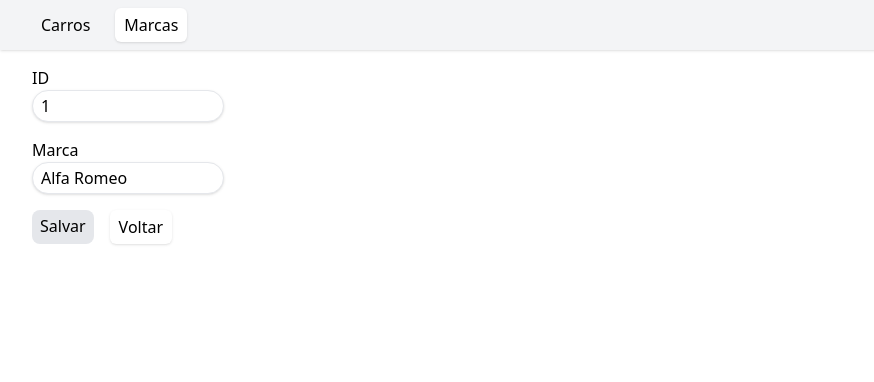
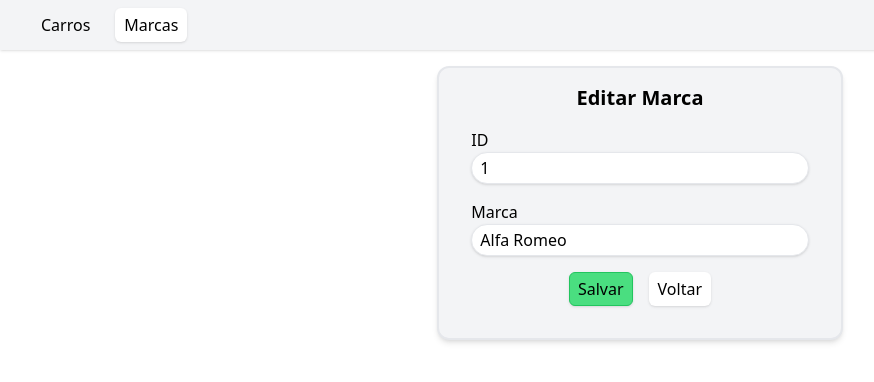
Before and after one commit to Lima2006/car-management-app, a Next.js app: page /marcas/editar/1 in a window 1280 px wide. Shown: the top 382 px of the page, without its empty margins (0-874 px from the left). Built offline with nearby package versions, Linux system fonts and the light colour scheme; data requests are answered from the project's data file.

Commit message:
feat: visual modification center form, add background and more

```diff
--- a/src/components/molecules/brand-form.tsx
+++ b/src/components/molecules/brand-form.tsx
@@ -31,13 +31,19 @@ const BrandForm: React.FC<BrandFormProps> = ({
   };
 
   return (
-    <form onSubmit={(e) => submitForm(e)}>
-      <Column className={["space-y-4", className].join(" ")}>
+    <form onSubmit={(e) => submitForm(e)} className="w-full">
+      <Column
+        className={[
+          "space-y-4 items-center",
+          className,
+        ].join(" ")}
+      >
         <Input
           type="text"
           id="IdPanelForm"
           value={data.id?.toString() || ""}
           label="ID"
+          className={{ div: "w-full" }}
         />
         <Input
           type="text"
@@ -45,11 +51,16 @@ const BrandForm: React.FC<BrandFormProps> = ({
           value={data.name}
           onChange={(e) => setData({ ...data, name: e.target.value })}
           label="Marca"
+          className={{ div: "w-full" }}
           required
         />
         <Row className="space-x-4">
-          <Button>Salvar</Button>
-          <LinkButton href="/marcas">Voltar</LinkButton>
+          <Button className="bg-green-400 border border-green-500 rounded-md shadow hover:bg-green-300 hover:border-green-400">
+            Salvar
+          </Button>
+          <LinkButton href="/marcas" className="bg-gray-100">
+            Voltar
+          </LinkButton>
         </Row>
       </Column>
     </form>
--- a/src/components/screens/EditBrand.tsx
+++ b/src/components/screens/EditBrand.tsx
@@ -1,9 +1,16 @@
 import { useRouter } from "next/router";
 import { useContext } from "react";
-import { useMutation, UseMutationResult, useQuery } from "react-query";
+import {
+  useMutation,
+  UseMutationResult,
+  useQuery,
+  useQueryClient,
+} from "react-query";
 import { getBrand } from "../../services/getBrand";
 import { putBrand } from "../../services/putBrand";
 import Body from "../atoms/body";
+import Column from "../atoms/column";
+import Title from "../atoms/title";
 import Webpage from "../atoms/webpage";
 import showToastContext from "../contexts/show-toast-context";
 import BrandForm from "../molecules/brand-form";
@@ -18,6 +25,8 @@ const EditBrand: React.FC = () => {
   const { successToast, errorToast } = useContext(showToastContext);
 
   // === Query ===
+  // Query client
+  const queryClient = useQueryClient();
   // Get brand
   const { data: brand, isSuccess } = useQuery(["brand", query.id], () =>
     getBrand(query.id.toString())
@@ -30,6 +39,7 @@ const EditBrand: React.FC = () => {
     {
       onSuccess: () => {
         successToast("Alterações salvas com sucesso!");
+        queryClient.invalidateQueries(["brand", query.id]);
         push("/marcas");
       },
       onError: (err) => errorToast(err.message),
@@ -39,12 +49,15 @@ const EditBrand: React.FC = () => {
   return (
     <Webpage title="Editar marca">
       <Navbar />
-      <Body>
+      <Body className="items-center">
         {isSuccess && (
-          <BrandForm
-            defaultValues={brand}
-            onSubmit={(d) => mutate({ ...d, id: brand.id })}
-          />
+          <Column className="bg-gray-100 w-1/3 p-8 pt-4 space-y-4 rounded-xl border-2 shadow-md items-center">
+            <Title>Editar Marca</Title>
+            <BrandForm
+              defaultValues={brand}
+              onSubmit={(d) => mutate({ ...d, id: brand.id })}
+            />
+          </Column>
         )}
       </Body>
     </Webpage>
--- a/src/components/screens/NewBrand.tsx
+++ b/src/components/screens/NewBrand.tsx
@@ -3,6 +3,7 @@ import { useContext } from "react";
 import { useMutation, UseMutationResult } from "react-query";
 import { postBrand } from "../../services/postBrand";
 import Body from "../atoms/body";
+import Column from "../atoms/column";
 import Title from "../atoms/title";
 import Webpage from "../atoms/webpage";
 import showToastContext from "../contexts/show-toast-context";
@@ -20,24 +21,22 @@ const NewBrand: React.FC = () => {
 
   // === Query ===
   // Post brand
-  const {
-    mutate,
-  }: UseMutationResult<void, Error, NewBrandDataType> = useMutation(
-    (data) => postBrand(data),
-    {
+  const { mutate }: UseMutationResult<void, Error, NewBrandDataType> =
+    useMutation((data) => postBrand(data), {
       onSuccess: () => {
         successToast("Marca cadastrada com sucesso!");
         push("/marcas");
       },
       onError: (err) => errorToast(err.message),
-    }
-  );
+    });
   return (
     <Webpage title="Nova Marca">
       <Navbar />
-      <Body>
-        <Title className="mb-4">Nova Marca</Title>
-        <BrandForm onSubmit={(d) => mutate(d)} />
+      <Body className="items-center">
+        <Column className="bg-gray-100 w-1/3 p-8 pt-4 space-y-4 rounded-xl border-2 shadow-md items-center">
+          <Title className="mb-4">Nova Marca</Title>
+          <BrandForm onSubmit={(d) => mutate(d)} />
+        </Column>
       </Body>
     </Webpage>
   );
```
